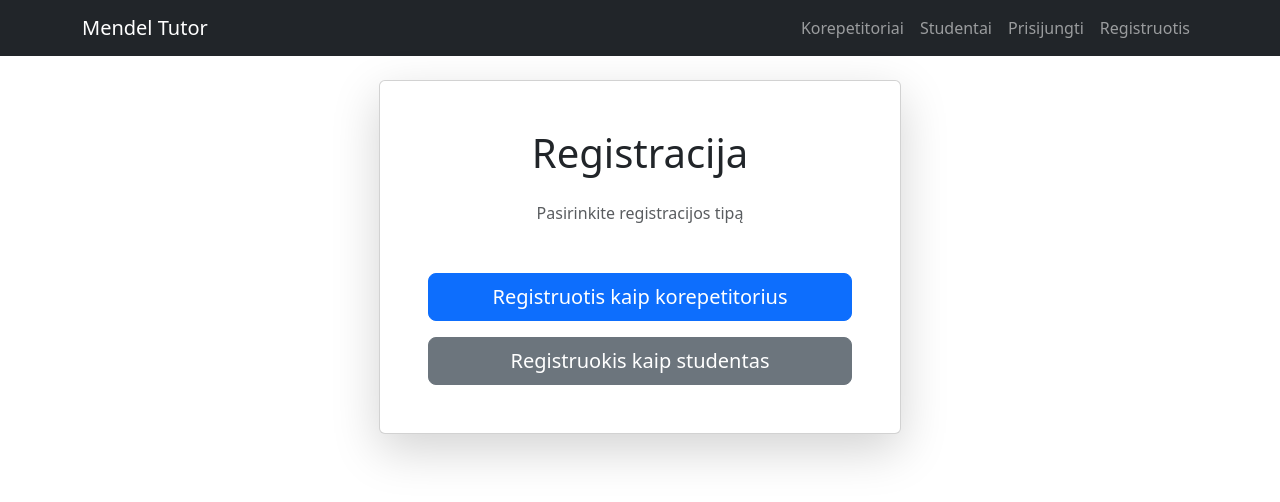
After one commit to lukasjanusauskas/mendl-tutors, a Flask app: page /sign-up in a window 1280 px wide. The commit adds this page. Shown: the top 502 px of the page. Run offline with Flask 3, Linux system fonts and the light colour scheme.

Commit message:
index UI changes

```diff
--- a/app/app.py
+++ b/app/app.py
@@ -3,6 +3,8 @@ from pymongo import MongoClient
 from dotenv import load_dotenv
 import hashlib
 import traceback
+
+from datetime import datetime
 import os
 import re
 
@@ -41,7 +43,14 @@ from api.aggregates import (
 )
 
 from api.lesson import (
-    list_lessons_student_week
+    list_lessons_student_week,
+    list_lessons_tutor_week,
+    change_lesson_time_student,
+    delete_lesson,
+    create_lesson,
+    change_lesson_date,
+    delete_student_from_lesson,
+    list_lessons_tutor_month
 )
 
 load_dotenv()
@@ -159,6 +168,11 @@ def delete_student_ui(student_id):
             flash(str(e), "danger")
 
     return redirect(url_for("students"))
+
+
+@app.route('/sign-up', methods=['GET'])
+def sign_up_all():
+    return render_template("sign_up_all.html")
 
 
 @app.route('/sign-up-student', methods=['GET', 'POST'])
@@ -601,5 +615,44 @@ def revoke_review_dialog_student(review_id, student_id):
                            student_id=student_id)
 
 
+# @app.route("/tutor/manage_lessons/<tutor_id>", methods=['GET'])
+# def manage_lessons(tutor_id):
+#     list_lessons = list_lessons_tutor_month(
+#         db['lesson'],
+#         db['tutor'],
+#         tutor_id,
+#         year=str(datetime.now().year),
+#         month=str(datetime.now().month)
+#     )
+
+#     print(list_lessons)
+
+#     return render_template(
+#         'lesson_main.html',
+#         tutor_id=tutor_id,
+#         lessons=list_lessons
+#     )
+
+
+# @app.route("/tutor/create_lesson/<tutor_id>", methods=["GET", "POST"])
+# def create_lesson(tutor_id):
+#     pass
+
+
+# @app.route("/tutor/detail_lesson/<lesson_id>", methods=["GET", "POST"])
+# def lesson_detail(lesson_id):
+#     pass
+
+
+# @app.route("/tutor/delete_lesson/<lesson_id>", methods=["GET", "POST"])
+# def delete_lesson(lesson_id):
+#     pass
+
+
+# @app.route("/tutor/edit_lesson/<lesson_id>", methods=["GET", "POST"])
+# def edit_lesson(lesson_id):
+#     pass
+
+
 if __name__ == '__main__':
     app.run(debug=True, host='0.0.0.0', port=5000)
--- a/app/templates/base.html
+++ b/app/templates/base.html
@@ -30,8 +30,9 @@
                     <li class="nav-item"><a class="nav-link" href="{{ url_for('logout') }}">Atsijungti</a></li>
                 {% else %}
                     <li class="nav-item"><a class="nav-link" href="{{ url_for('login') }}">Prisijungti</a></li>
-                    <li class="nav-item"><a class="nav-link" href="{{ url_for('sign_up_student') }}">Registruotis (Studentas)</a></li>
-                    <li class="nav-item"><a class="nav-link" href="{{ url_for('sign_up_tutor') }}">Registruotis (Korepetitorius)</a></li>
+                    <li class="nav-item"><a class="nav-link" href="{{ url_for('sign_up_all') }}">Registruotis</a></li>
+                    <!-- <li class="nav-item"><a class="nav-link" href="{{ url_for('sign_up_student') }}">Registruotis (Studentas)</a></li> -->
+                    <!-- <li class="nav-item"><a class="nav-link" href="{{ url_for('sign_up_tutor') }}">Registruotis (Korepetitorius)</a></li> -->
                 {% endif %}
             </ul>
         </div>
--- /dev/null
+++ b/app/templates/sign_up_all.html
@@ -0,0 +1,43 @@
+{% extends "base.html" %}
+
+{% block title %}Studento registracija{% endblock %}
+
+{% block content %}
+<div class="container mt-4 mb-5">
+    {% if error %}
+        <div class="alert alert-danger text-center">{{ error }}</div>
+    {% endif %}
+
+<body>
+    <div class="container">
+        <div class="row align-items-center justify-content-center">
+            <div class="col-md-6">
+                <div class="card shadow-lg">
+                    <div class="card-body p-5">
+                        <h1 class="card-title text-center mb-4">Registracija</h1>
+                        <p class="text-center text-muted mb-5">Pasirinkite registracijos tipą</p>
+
+                        <form action="{{ url_for('sign_up_tutor') }}" method="get">
+                            <button type="submit" class="btn btn-primary btn-lg w-100 mb-3">
+                                Registruotis kaip korepetitorius
+                            </button>
+                        </form>
+
+                        <form action="{{ url_for('sign_up_student') }}" method="get">
+                            <button type="submit" class="btn btn-secondary btn-lg w-100">
+                                Registruokis kaip studentas
+                            </button>
+                        </form>
+                    </div>
+                </div>
+            </div>
+        </div>
+    </div>
+
+    <script src="https://cdn.jsdelivr.net/npm/bootstrap@5.3.0/dist/js/bootstrap.bundle.min.js"></script>
+</body>
+</html>
+
+</div>
+
+{% endblock %}
--- a/app/templates/tutor.html
+++ b/app/templates/tutor.html
@@ -80,9 +80,9 @@
                 <a href="{{ url_for('add_new_review_tutor', tutor_id=tutor._id) }}" class="btn btn-outline-success flex-grow-1">
                     <i class="bi bi-pencil-square"></i> Palikti atsiliepimą
                 </a>
-                <button class="btn btn-outline-secondary flex-grow-1" disabled>
-                    <i class="bi bi-journal-plus"></i> Pamokų valdymas
-                </button>
+                <a href="{{ url_for('manage_lessons', tutor_id=tutor._id) }}" class="btn btn-outline-info flex-grow-1">
+                    <i class="bi bi-calendar"></i> Valdyti pamokas
+                </a>
             </div>
         </div>
 
```
Also changed, not shown: app/templates/lesson_main.html (added, +74 -0 lines).
